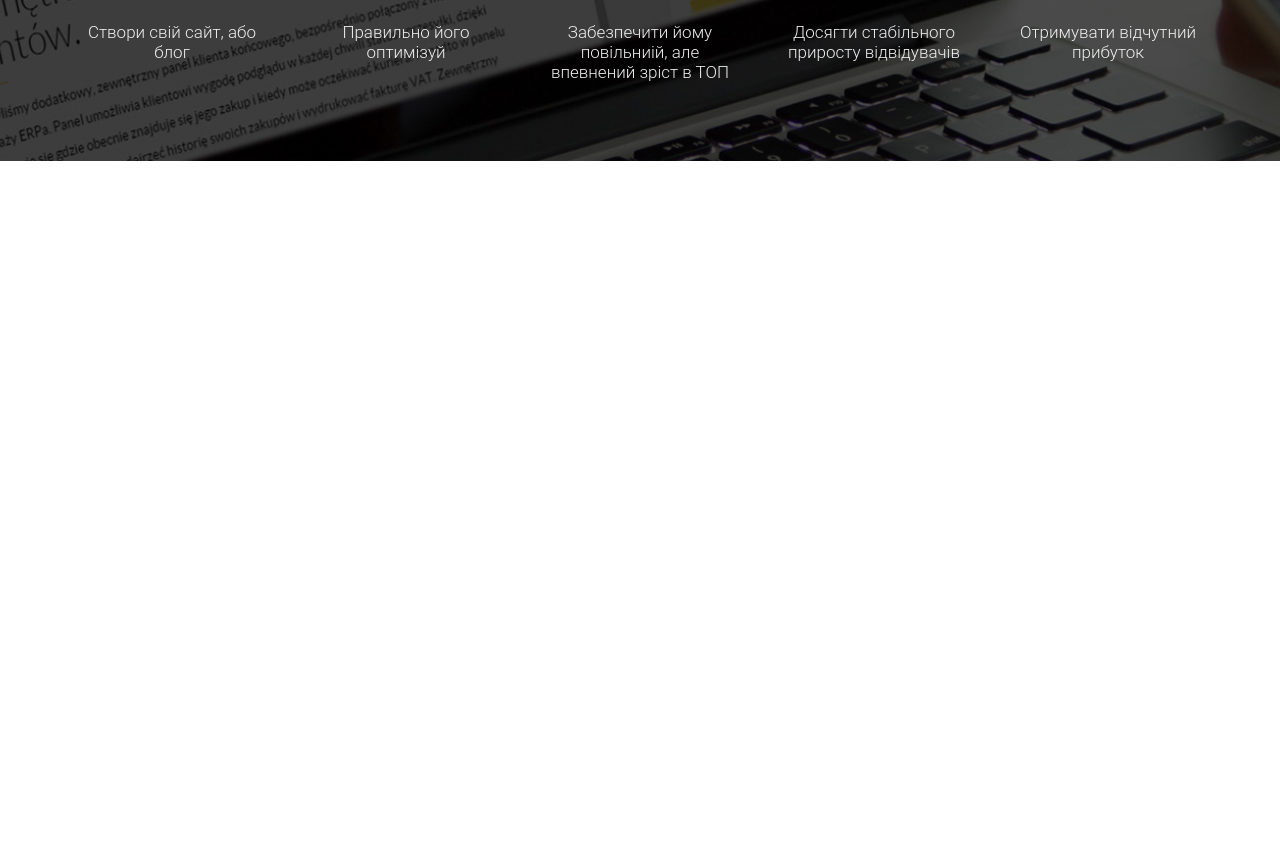
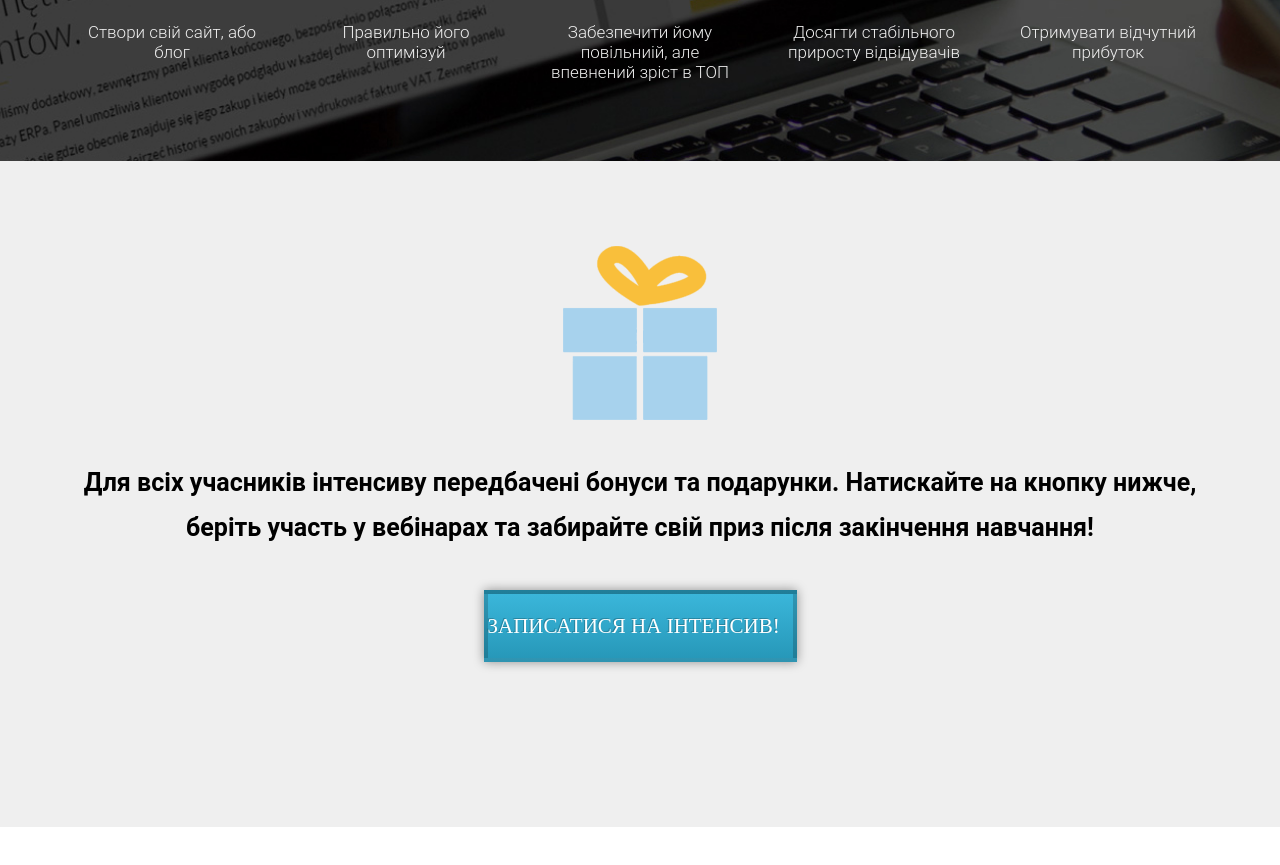
Before and after one commit to santonase/first-project, a plain HTML site: page index.html in a window 1280 px wide. Shown: the part 2353-3218 px from the top of the page. Before the commit the page ends 2514 px from the top, so only its background shows below. Drawn offline with Linux system fonts and the light colour scheme.

Commit message:
section gift

```diff
--- a/css/style.css
+++ b/css/style.css
@@ -87,7 +87,6 @@ h2.title {
 .promo .promo_btn {
     display: flex;
     flex-direction: column;
-    /* align-items: center; */
     justify-content: center;
     margin: 0 auto;
     margin-top: 73px;
@@ -260,3 +259,67 @@ h2.title {
     font-weight: 300;
     line-height: 20px;
 }
+
+.gift {
+    min-height: 631px;
+    background-color: #efefef;
+    padding: 85px 0 85px 0;
+}
+
+.gift .container {
+    display: flex;
+    flex-direction: column;
+    align-items: center; /* Вирівнювання по центру відносно батьківського контейнера */
+    background-color: #efefef;
+
+}
+
+.gift .icon_gift {
+    width: 154px;
+    height: 174px;
+
+}
+
+.gift .gift_descr {
+    margin-top: 40px;
+    text-align: center;
+    color: black;
+    font-family: Roboto;
+    font-size: 25px;
+    font-weight: 600;
+    line-height: 45px;
+}
+
+.gift .gift_btn {
+    display: flex;
+    flex-direction: column;
+    justify-content: center;
+    margin: 0 auto;
+    margin-top: 40px;
+    margin-bottom: 80px;
+    width: 313px;
+    height: 72px;
+    box-shadow: 0px 0px 10px 0px rgba(0, 0, 0, 0.40);
+    border: 4px solid rgba(0, 0, 0, 0.18);
+    background: linear-gradient(0deg, #2798B9 0%, #3AB6DA 100%);
+    text-shadow: -1px -1px 0px rgba(0, 0, 0, 0.22);
+    color: #FFF;
+    font-family: RobotoCondensed;
+    font-size: 21px;
+    font-style: normal;
+    font-weight: 400;
+    line-height: 24px;
+    text-transform: uppercase;
+    cursor: pointer;
+    outline: none;
+    }
+
+    .first_webinar {
+        min-height: 512px;
+        padding: 80px 0 40px 0;
+    }
+
+    .first_webinar .container {
+        display: flex;
+        justify-content: center;
+    }
--- a/index.html
+++ b/index.html
@@ -75,6 +75,7 @@
                 <img src="/img/bg/woman_bg.jpg" alt="woman" class="optimization_img">
         </div>
     </section>
+
     <section class="finish">
         <div class="container">
             <h2 class="finish_header">По закінченню навчання Ви зможете!</h2>
@@ -114,5 +115,23 @@
             </div>
         </div>
     </section>
+
+    <section class="gift">
+        <div class="container">
+            <div class="icon_gift">
+                <img src="/icons/gift.png" alt="icon_gift" class="icon_gift">
+            </div>
+            <div class="gift_descr">Для всіх учасників інтенсиву передбачені бонуси та подарунки. Натискайте на кнопку нижче, беріть участь у вебінарах та забирайте свій приз після закінчення навчання!</div>
+        </div>
+
+        <div class="gift_btn">Записатися на інтенсив!</div>
+    </section>
+
+    <section class="first_webinar">
+        <div class="container">
+            <img src="/" alt="" class="laptop">
+
+        </div>
+    </section>
 </body>
 </html>
```
Also changed, not shown: img/first.jpg (added), img/first.png (added).
